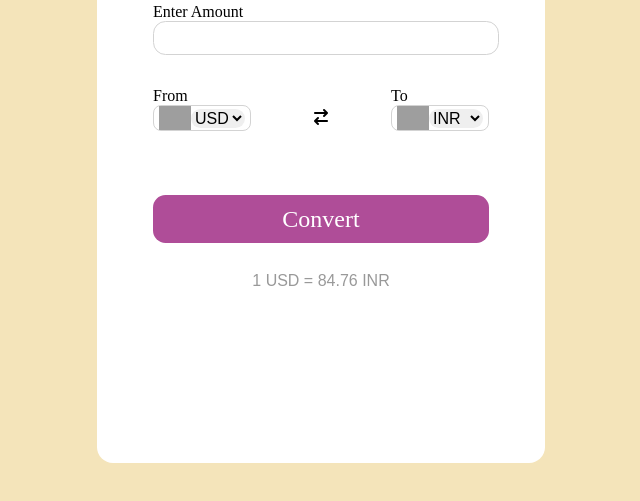
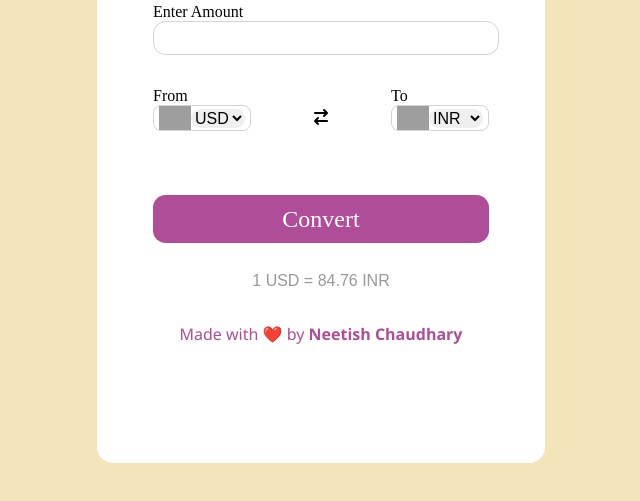
Before and after one commit to Neetish-5811/Currency-convertor, a plain HTML site: page index.html in a window 1280 px wide. Shown: the part 209-710 px from the top of the page, without its empty margins (319-959 px from the left). Drawn offline with Linux system fonts and the light colour scheme; no server answers; grey boxes are pictures that could not be loaded.

Commit message:
Add footer with author credit and styling to index.html

```diff
--- a/index.html
+++ b/index.html
@@ -49,6 +49,17 @@
         <button>Convert</button>
       </form>
       <p id="result">1 USD = 84.76 INR</p>
+      <footer
+        style="
+          text-align: center;
+          margin-top: 2rem;
+          color: #af4d98;
+          font-size: 1rem;
+          font-family: 'Segoe UI', Arial, sans-serif;
+        "
+      >
+        <span>Made with ❤️ by <strong>Neetish Chaudhary</strong></span>
+      </footer>
     </div>
   </body>
   <script src="script.js"></script>
```
